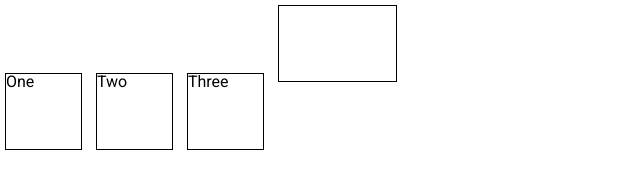
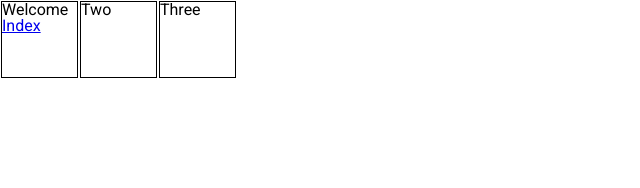
Before and after one commit to kenvantruong/jquery-tut, a plain HTML site: page index.html in a window 1280 px wide. Shown: the whole page, without its empty margins (0-640 px from the left). Drawn offline with nearby package versions, Linux system fonts and the light colour scheme.

Commit message:
playing with preventDefault() stlying

```diff
--- a/index.html
+++ b/index.html
@@ -14,16 +14,28 @@
       font-size: 13px;
       text-align: center;
     }
+
+    .box {
+      display: inline-block;
+      float: left;
+      margin: 1px;
+      position: relative;
+      border: solid 1px #000;
+      width: 75px;
+      height: 75px;
+    }
   </style>
 
 
-<div class="box1" style="display: inline-block; margin: 5px; position: relative; border: solid 1px #000; width: 75px; height: 75px;">One</span></div>
+<div class="box1 box">
+  <p>Welcome</p>
+  <a href="index2.html" class="index">Index</a>
+</div>
 
-<div class="box2" style="display: inline-block; margin: 5px; position: relative; border: solid 1px #000; width: 75px; height: 75px;">Two</span></div>
+<div class="box2 box">Two</span></div>
 
-<div class="box3" style="display: inline-block; margin: 5px; position: relative; border: solid 1px #000; width: 75px; height: 75px;">Three</span></div>
+<div class="box3 box">Three</span></div>
 
-<div class="box4" style="display: inline-block; margin: 5px; position: relative; border: solid 1px #000; width: 117px; height: 75px;"></span></div>
 
 
 
--- a/js/app.js
+++ b/js/app.js
@@ -71,8 +71,22 @@ $(function(){
 */
 /*
   event.pageX
+
+
+$(document).on("mousemove", function(event) {
+  $(".box4").text("X: " + event.pageX + ", Y: " + event.pageY);
+});
 */
 
-$( document ).on( "mousemove", function( event ) {
-  $( ".box4" ).text( "X: " + event.pageX + ", Y: " + event.pageY );
-});
+/*
+  event.preventDefault()
+*/
+
+$(function(){
+  $('.box1 .index').on('click', function(e){
+    e.preventDefault()
+    $('.box1').css({
+      background: '#1ce'
+    })
+  })
+})
```
